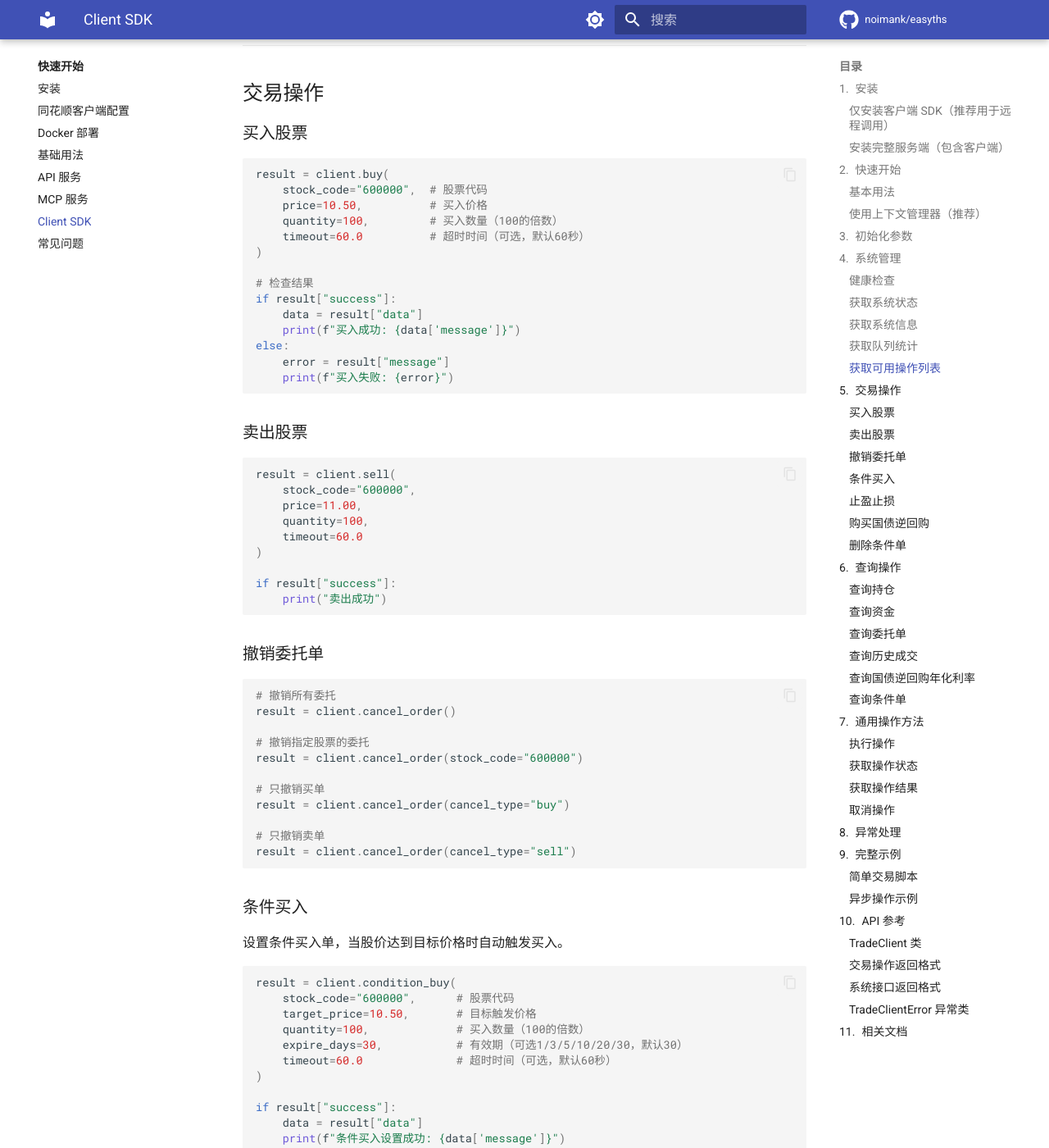
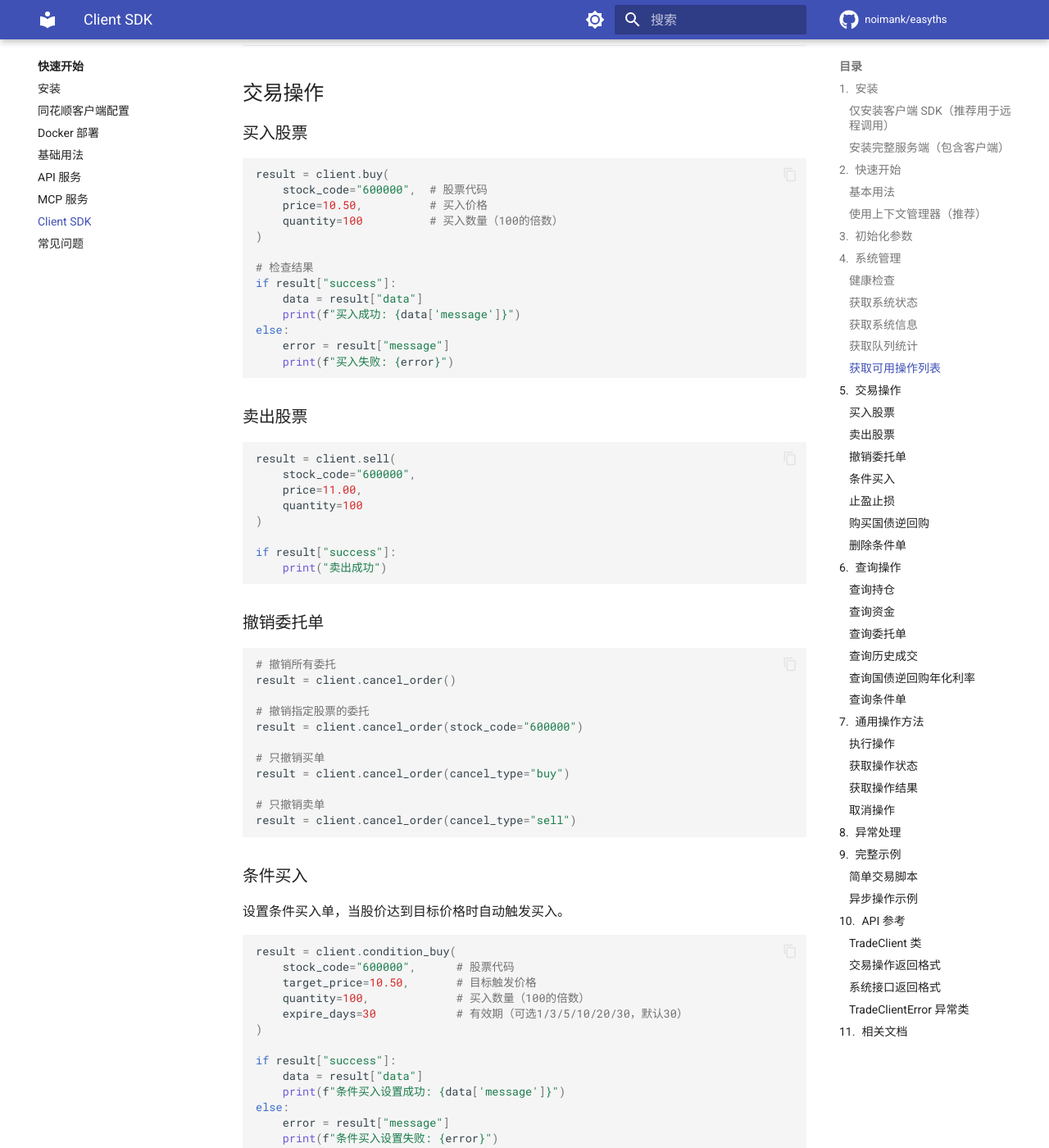
Before and after one commit to noimank/easyths, an MkDocs documentation site: the page built from docs/getting-started/client-sdk.md, in a window 1280 px wide and 1400 px high, scrolled down 3032 px. Shown: the whole window at 82% size. Built offline with MkDocs 1.6.1 and Material for MkDocs 9.7.7, drawn with Linux system fonts in a browser that asks for light colours; comment, search, counter and statistics services are not loaded; some of the changed text lies outside the part shown.

Commit message:
📝 docs: 统一文档中 timeout 参数描述，移除错误的默认值
- 更新 API 文档，明确 timeout 为可选参数，不传则阻塞等待
- 更新 Client SDK 文档，移除所有代码示例中的默认 timeout 值
- 统一 API 参考部分的方法签名，timeout 默认值改为 None

````diff
--- a/docs/getting-started/client-sdk.md
+++ b/docs/getting-started/client-sdk.md
@@ -139,8 +139,7 @@ ops = client.list_operations()
 result = client.buy(
     stock_code="600000",  # 股票代码
     price=10.50,          # 买入价格
-    quantity=100,         # 买入数量（100的倍数）
-    timeout=60.0          # 超时时间（可选，默认60秒）
+    quantity=100          # 买入数量（100的倍数）
 )
 
 # 检查结果
@@ -158,8 +157,7 @@ else:
 result = client.sell(
     stock_code="600000",
     price=11.00,
-    quantity=100,
-    timeout=60.0
+    quantity=100
 )
 
 if result["success"]:
@@ -191,8 +189,7 @@ result = client.condition_buy(
     stock_code="600000",      # 股票代码
     target_price=10.50,       # 目标触发价格
     quantity=100,             # 买入数量（100的倍数）
-    expire_days=30,           # 有效期（可选1/3/5/10/20/30，默认30）
-    timeout=60.0              # 超时时间（可选，默认60秒）
+    expire_days=30            # 有效期（可选1/3/5/10/20/30，默认30）
 )
 
 if result["success"]:
@@ -213,8 +210,7 @@ result = client.stop_loss_profit(
     stop_loss_percent=3.0,       # 止损百分比（如3表示3%）
     stop_profit_percent=5.0,     # 止盈百分比（如5表示5%）
     quantity=100,                # 卖出数量（可选，不指定则使用全部可用持仓）
-    expire_days=30,              # 有效期（可选1/3/5/10/20/30，默认30）
-    timeout=60.0                 # 超时时间（可选，默认60秒）
+    expire_days=30               # 有效期（可选1/3/5/10/20/30，默认30）
 )
 
 if result["success"]:
@@ -234,8 +230,7 @@ else:
 result = client.reverse_repo_buy(
     market="上海",        # 交易市场：上海/深圳
     time_range="1天期",   # 回购期限：1天期/2天期/3天期/4天期/7天期
-    amount=10000,         # 出借金额（1000的倍数）
-    timeout=60.0
+    amount=10000          # 出借金额（1000的倍数）
 )
 
 if result["success"]:
@@ -280,8 +275,7 @@ if result["success"]:
 
 ```python
 result = client.query_holdings(
-    return_type="json",  # str/json/dict/markdown
-    timeout=30.0
+    return_type="json"  # str/json/dict/markdown
 )
 
 if result["success"]:
@@ -293,7 +287,7 @@ if result["success"]:
 ### 查询资金
 
 ```python
-result = client.query_funds(timeout=30.0)
+result = client.query_funds()
 
 if result["success"]:
     funds = result["data"]
@@ -334,7 +328,7 @@ if result["success"]:
 ### 查询国债逆回购年化利率
 
 ```python
-result = client.query_reverse_repo(timeout=30.0)
+result = client.query_reverse_repo()
 
 if result["success"]:
     rates = result["data"]["reverse_repo_interest"]
@@ -348,8 +342,7 @@ if result["success"]:
 
 ```python
 result = client.query_condition_orders(
-    return_type="json",  # str/json/dict/markdown
-    timeout=30.0
+    return_type="json"  # str/json/dict/markdown
 )
 
 if result["success"]:
@@ -391,8 +384,7 @@ print(status)
 ```python
 # 阻塞等待直到操作完成
 result = client.get_operation_result(
-    operation_id=operation_id,
-    timeout=30.0  # 超时时间（可选）
+    operation_id=operation_id
 )
 
 if result["success"]:
@@ -501,7 +493,7 @@ def async_trade_example():
         # 等待所有操作完成
         results = []
         for op_id in operation_ids:
-            result = client.get_operation_result(op_id, timeout=60)
+            result = client.get_operation_result(op_id)
             results.append(result)
 
         # 处理结果
@@ -544,21 +536,21 @@ class TradeClient:
     def cancel_operation(self, operation_id: str) -> bool: ...
 
     # 交易操作
-    def buy(self, stock_code: str, price: float, quantity: int, timeout: float = 60.0) -> dict: ...
-    def sell(self, stock_code: str, price: float, quantity: int, timeout: float = 60.0) -> dict: ...
-    def cancel_order(self, stock_code: str = None, cancel_type: str = "all", timeout: float = 60.0) -> dict: ...
-    def condition_buy(self, stock_code: str, target_price: float, quantity: int, expire_days: int = 30, timeout: float = 60.0) -> dict: ...
-    def stop_loss_profit(self, stock_code: str, stop_loss_percent: float, stop_profit_percent: float, quantity: int = None, expire_days: int = 30, timeout: float = 60.0) -> dict: ...
-    def query_condition_orders(self, return_type: str = "json", timeout: float = 30.0) -> dict: ...
-    def cancel_condition_orders(self, stock_code: str = None, order_type: str = None, timeout: float = 60.0) -> dict: ...
-    def reverse_repo_buy(self, market: str, time_range: str, amount: int, timeout: float = 60.0) -> dict: ...
+    def buy(self, stock_code: str, price: float, quantity: int, timeout: float = None) -> dict: ...
+    def sell(self, stock_code: str, price: float, quantity: int, timeout: float = None) -> dict: ...
+    def cancel_order(self, stock_code: str = None, cancel_type: str = "all", timeout: float = None) -> dict: ...
+    def condition_buy(self, stock_code: str, target_price: float, quantity: int, expire_days: int = 30, timeout: float = None) -> dict: ...
+    def stop_loss_profit(self, stock_code: str, stop_loss_percent: float, stop_profit_percent: float, quantity: int = None, expire_days: int = 30, timeout: float = None) -> dict: ...
+    def query_condition_orders(self, return_type: str = "json", timeout: float = None) -> dict: ...
+    def cancel_condition_orders(self, stock_code: str = None, order_type: str = None, timeout: float = None) -> dict: ...
+    def reverse_repo_buy(self, market: str, time_range: str, amount: int, timeout: float = None) -> dict: ...
 
     # 查询操作
-    def query_holdings(self, return_type: str = "json", timeout: float = 30.0) -> dict: ...
-    def query_funds(self, timeout: float = 30.0) -> dict: ...
-    def query_orders(self, stock_code: str = None, return_type: str = "json", timeout: float = 30.0) -> dict: ...
-    def query_historical_commission(self, return_type: str = "json", timeout: float = 30.0) -> dict: ...
-    def query_reverse_repo(self, timeout: float = 30.0) -> dict: ...
+    def query_holdings(self, return_type: str = "json", timeout: float = None) -> dict: ...
+    def query_funds(self, timeout: float = None) -> dict: ...
+    def query_orders(self, stock_code: str = None, return_type: str = "json", timeout: float = None) -> dict: ...
+    def query_historical_commission(self, return_type: str = "json", timeout: float = None) -> dict: ...
+    def query_reverse_repo(self, timeout: float = None) -> dict: ...
 
     # 连接管理
     def close(self): ...
````
Also changed, not shown: docs/getting-started/api.md (+2 -2 lines).
